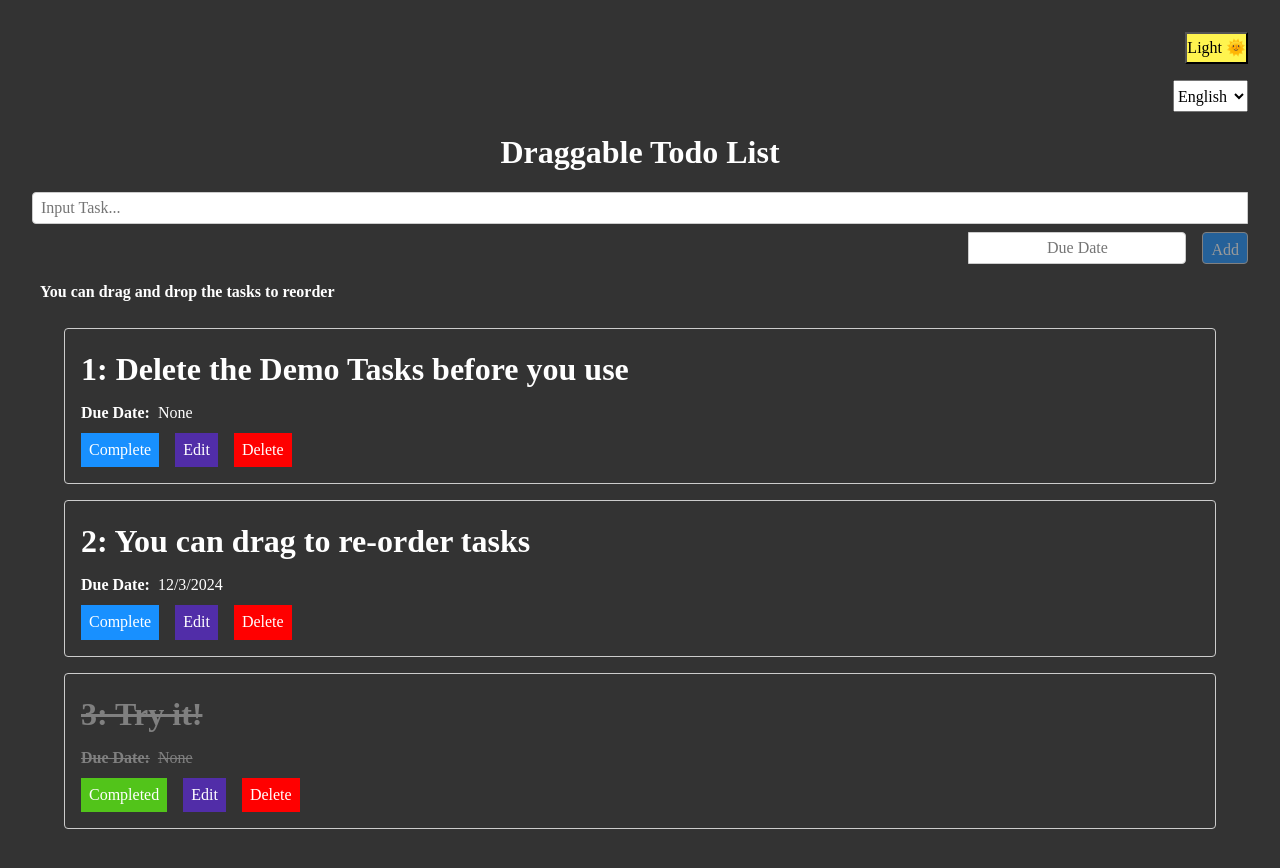
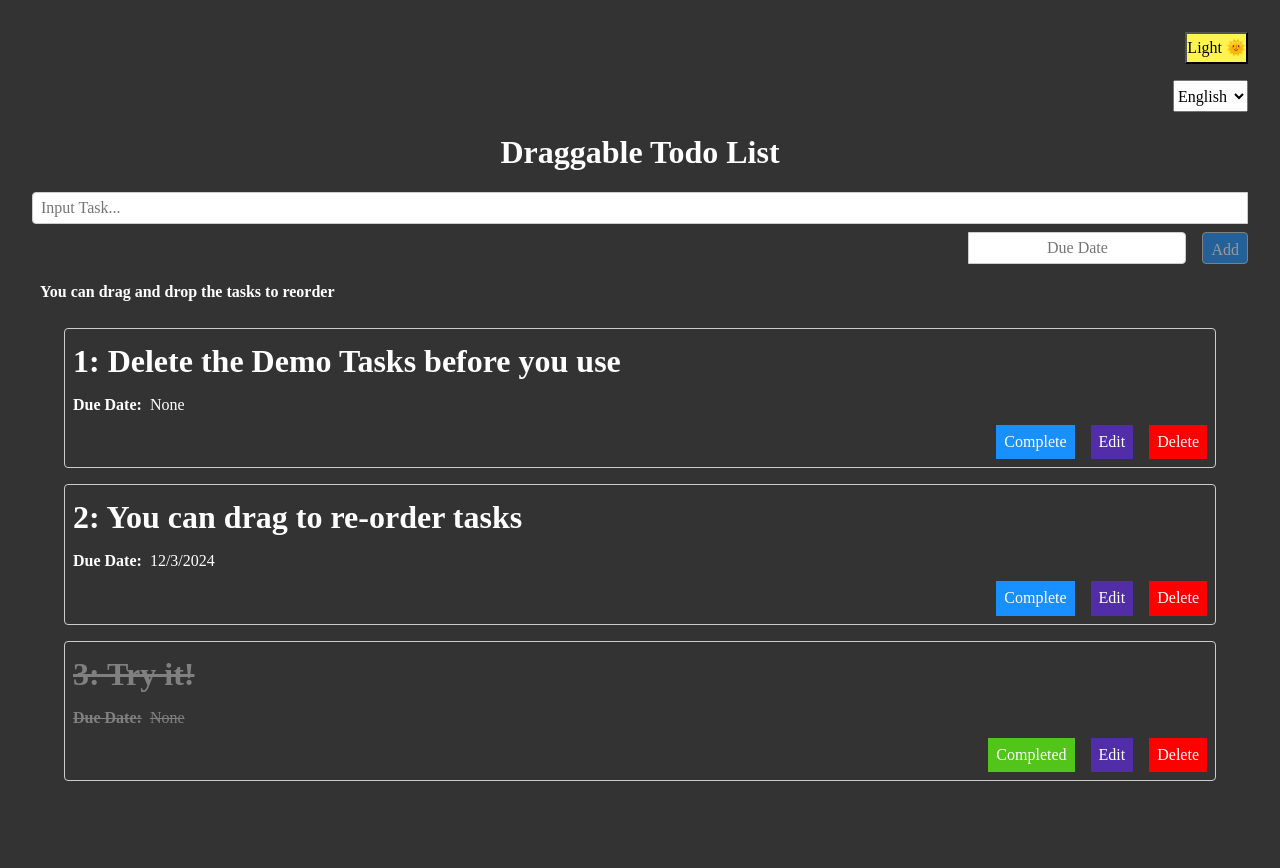
Before and after one commit to john-data-chen/ts-react-drag-and-drop-starter-kit, a React (Vite) app: page / in a window 1280 px wide. Shown: the top 868 px of the page. After the commit the page ends 829 px from the top, so only its background shows below. Built offline with nearby package versions, Linux system fonts and the light colour scheme.

Commit message:
force buttons align to right

```diff
--- a/src/theme/ThemeSets.ts
+++ b/src/theme/ThemeSets.ts
@@ -134,7 +134,7 @@ export const GlobalStyles = createGlobalStyle`
     align-items: flex-start;
     border: 1px solid #ccc;
     border-radius: 4px;
-    padding: 1rem;
+    padding: 0.5rem;
     margin-bottom: 1rem;
   }
 
@@ -166,8 +166,8 @@ export const GlobalStyles = createGlobalStyle`
     display: flex;
     flex-direction: row;
     flex-wrap: nowrap;
-    justify-content: flex-start;
-    align-items: flex-start;
+    align-items: center;
+    margin-left: auto;
   }
 
   .incompleteTaskButton {
```
